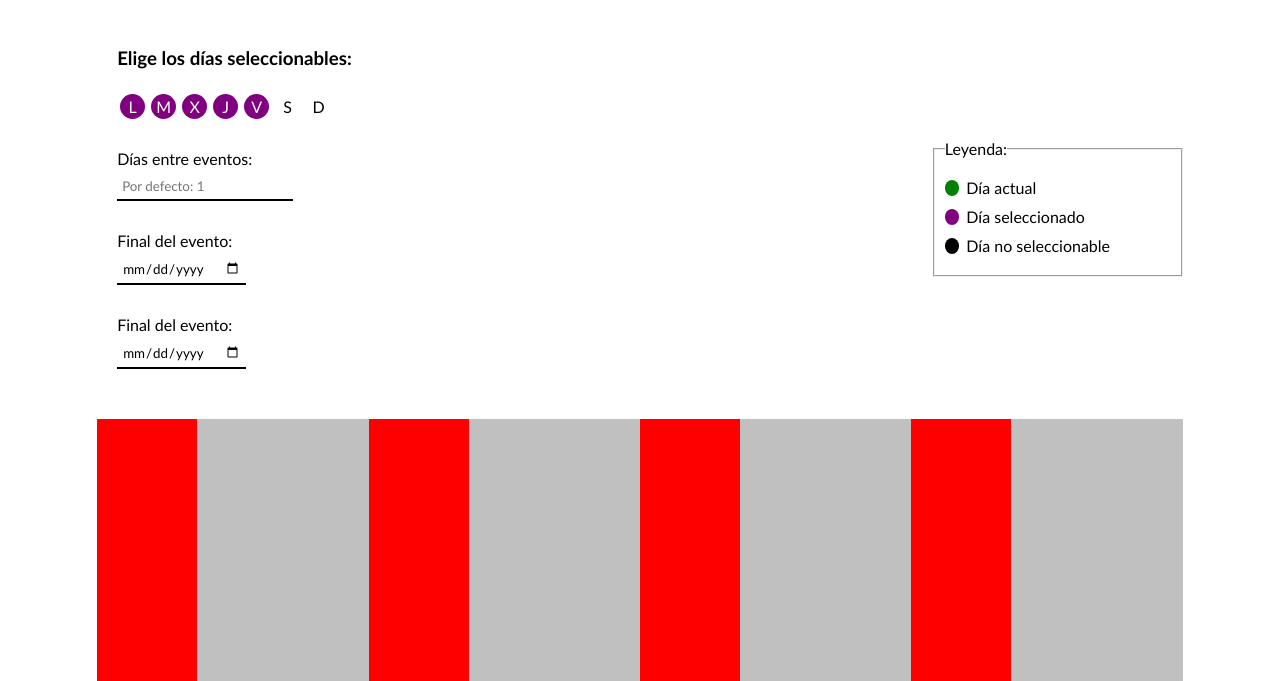
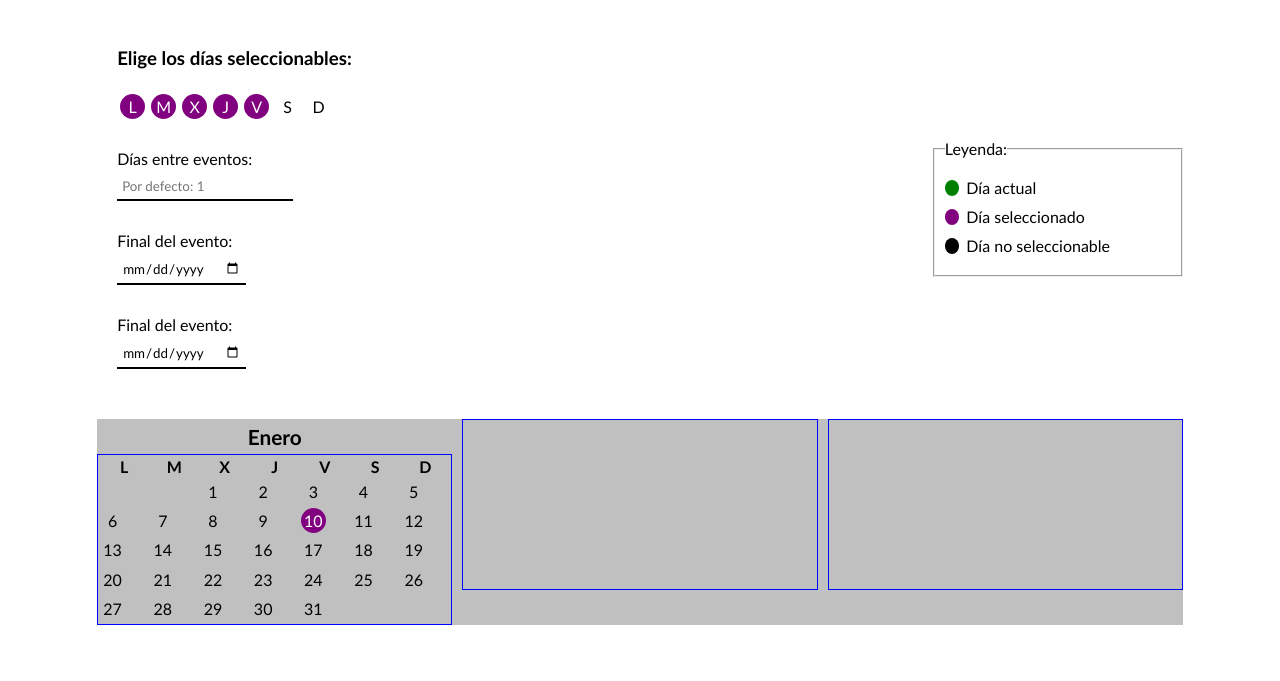
Before and after one commit to Hydradox/ICS-Events-Creator, a website: page public/index.html in a window 1280 px wide. Shown: the part 119-800 px from the top of the page. Drawn offline with Linux system fonts and the light colour scheme.

Commit message:
Calendar design started

```diff
--- a/public/css/main.css
+++ b/public/css/main.css
@@ -106,7 +106,7 @@ h1 {
     text-overflow: ellipsis;
     overflow: hidden;
 
-    padding: 20px 0;
+    padding: 20px 10px;
 
     color: #fff;
     background-color: #3d3d3d;
@@ -193,16 +193,42 @@ main {
 
 
     display: grid;
-    grid-template-columns: auto auto auto auto;
+    grid-template-columns: repeat( auto-fit, minmax(250px, 1fr) );
+    gap: 10px;
 }
 
 
 .month {
-    width: 100px;
-    height: 170px;
+    height: calc(1.3em + 150px);
+    text-align: center;
 
-    background-color: red;
+    border: 1px solid blue;
 }
+
+.month caption {
+    font-size: 1.3em;
+    font-weight: 700;
+    padding: 5px 0;
+}
+
+.month td div {
+    width: 25px;
+    height: 25px;
+    border-radius: 50%;
+
+    display: flex;
+    align-items: center;
+    justify-content: center;
+
+    cursor: pointer;
+}
+
+.month td div.selected {
+    background-color: purple;
+    color: #fff;
+}
+
+
 
 
 
--- a/public/index.html
+++ b/public/index.html
@@ -66,18 +66,70 @@
 
 
     <main>
-        <div class="month"></div>
-        <div class="month"></div>
-        <div class="month"></div>
-        <div class="month"></div>
-        <div class="month"></div>
-        <div class="month"></div>
-        <div class="month"></div>
-        <div class="month"></div>
-        <div class="month"></div>
-        <div class="month"></div>
-        <div class="month"></div>
-        <div class="month"></div>
+        <table class="month">
+            <caption>Enero</caption>
+            <thead>
+                <tr>
+                    <th>L</th>
+                    <th>M</th>
+                    <th>X</th>
+                    <th>J</th>
+                    <th>V</th>
+                    <th>S</th>
+                    <th>D</th>
+                </tr>
+            </thead>
+            <tbody>
+                <tr>
+                    <td><div></div></td>
+                    <td><div></div></td>
+                    <td><div>1</div></td>
+                    <td><div>2</div></td>
+                    <td><div>3</div></td>
+                    <td><div>4</div></td>
+                    <td><div>5</div></td>
+                </tr>
+                <tr>
+                    <td><div>6</div></td>
+                    <td><div>7</div></td>
+                    <td><div>8</div></td>
+                    <td><div>9</div></td>
+                    <td><div class="selected">10</div></td>
+                    <td><div>11</div></td>
+                    <td><div>12</div></td>
+                </tr>
+                <tr>
+                    <td><div>13</div></td>
+                    <td><div>14</div></td>
+                    <td><div>15</div></td>
+                    <td><div>16</div></td>
+                    <td><div>17</div></td>
+                    <td><div>18</div></td>
+                    <td><div>19</div></td>
+                </tr>
+                <tr>
+                    <td><div>20</div></td>
+                    <td><div>21</div></td>
+                    <td><div>22</div></td>
+                    <td><div>23</div></td>
+                    <td><div>24</div></td>
+                    <td><div>25</div></td>
+                    <td><div>26</div></td>
+                </tr>
+                <tr>
+                    <td><div>27</div></td>
+                    <td><div>28</div></td>
+                    <td><div>29</div></td>
+                    <td><div>30</div></td>
+                    <td><div>31</div></td>
+                    <td><div></div></td>
+                    <td><div></div></td>
+                </tr>
+            </tbody>
+        </table>
+
+        <table class="month"></table>
+        <table class="month"></table>
     </main>
 
 
--- a/public/js/main.js
+++ b/public/js/main.js
@@ -4,6 +4,7 @@ let main = $('main');
 
 // Init vars
 let ts = new Date();
+const monthCount = 12;
 
 
 
@@ -26,16 +27,6 @@ daySelector.on('click', function(e) {
 
 
 
-
-
-
-
-
-
-
-
-
-
 /* Constructores de UI */
 // Contruir mes
 function getMonth() {
@@ -43,7 +34,7 @@ function getMonth() {
 
 
     uiMonth =
-    `<div class="month>"
+    `<table class="month">
 
     </div>`
 
```
